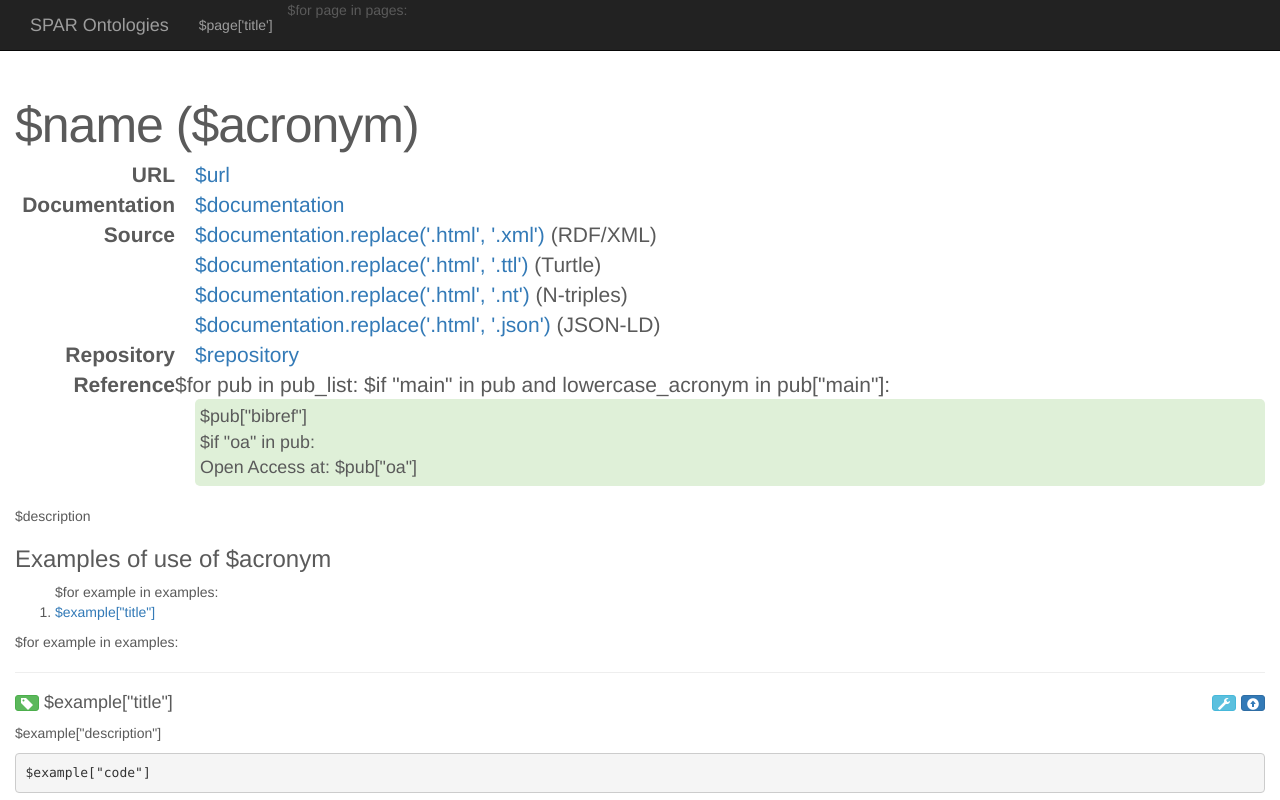
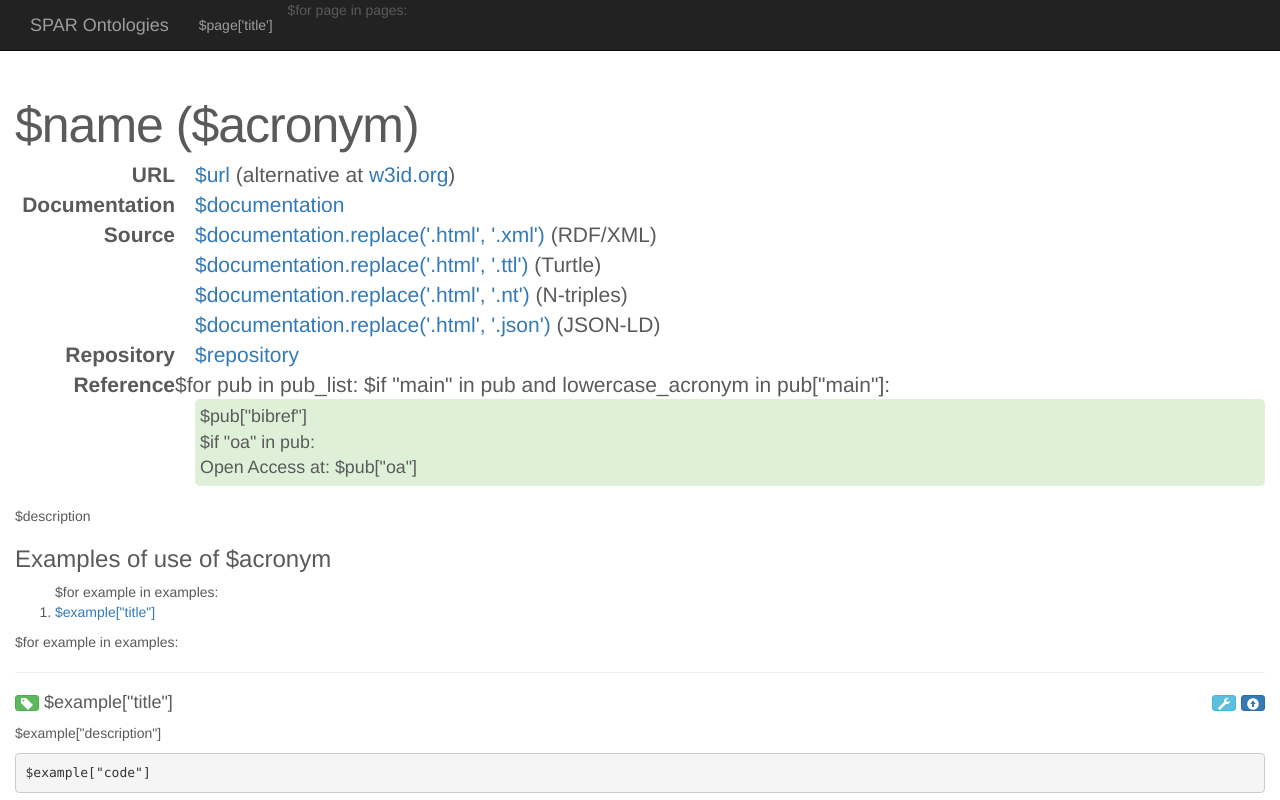
Before and after one commit to SPAROntologies/sparontologies.github.io, a plain HTML site: page spar/ontology.html in a window 1280 px wide. Shown: the top 800 px of the page. Drawn offline with nearby package versions, Linux system fonts and the light colour scheme.

Commit message:
Added w3id.org alternative

```diff
--- a/spar/ontology.html
+++ b/spar/ontology.html
@@ -72,7 +72,7 @@ $def with (title, pages, name, acronym, url, documentation, repository, descript
           <h2 class="featurette-heading">$name ($acronym)</h2>
           <dl class="dl-horizontal lead">
               <dt>URL</dt>
-              <dd><a href="$url">$url</a></dd>
+              <dd><a href="$url">$url</a> (alternative at <a href="$url.replace('http://purl.org', 'https://w3id.org').replace('/cerif', '/spar')">w3id.org</a>)</dd>
               <dt>Documentation</dt>
               <dd><a href="$documentation">$documentation</a></dd>
               <dt>Source</dt>
```
